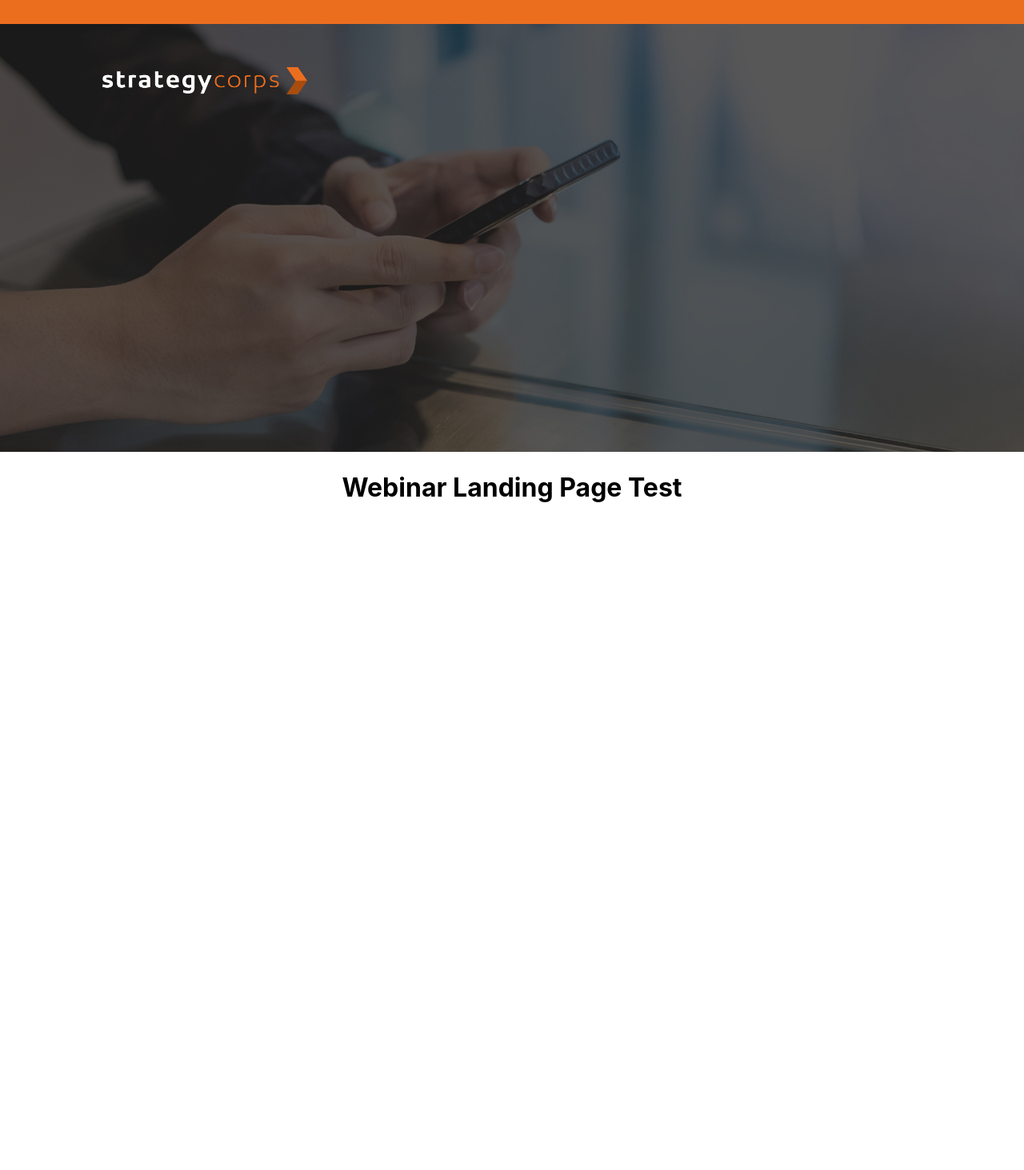
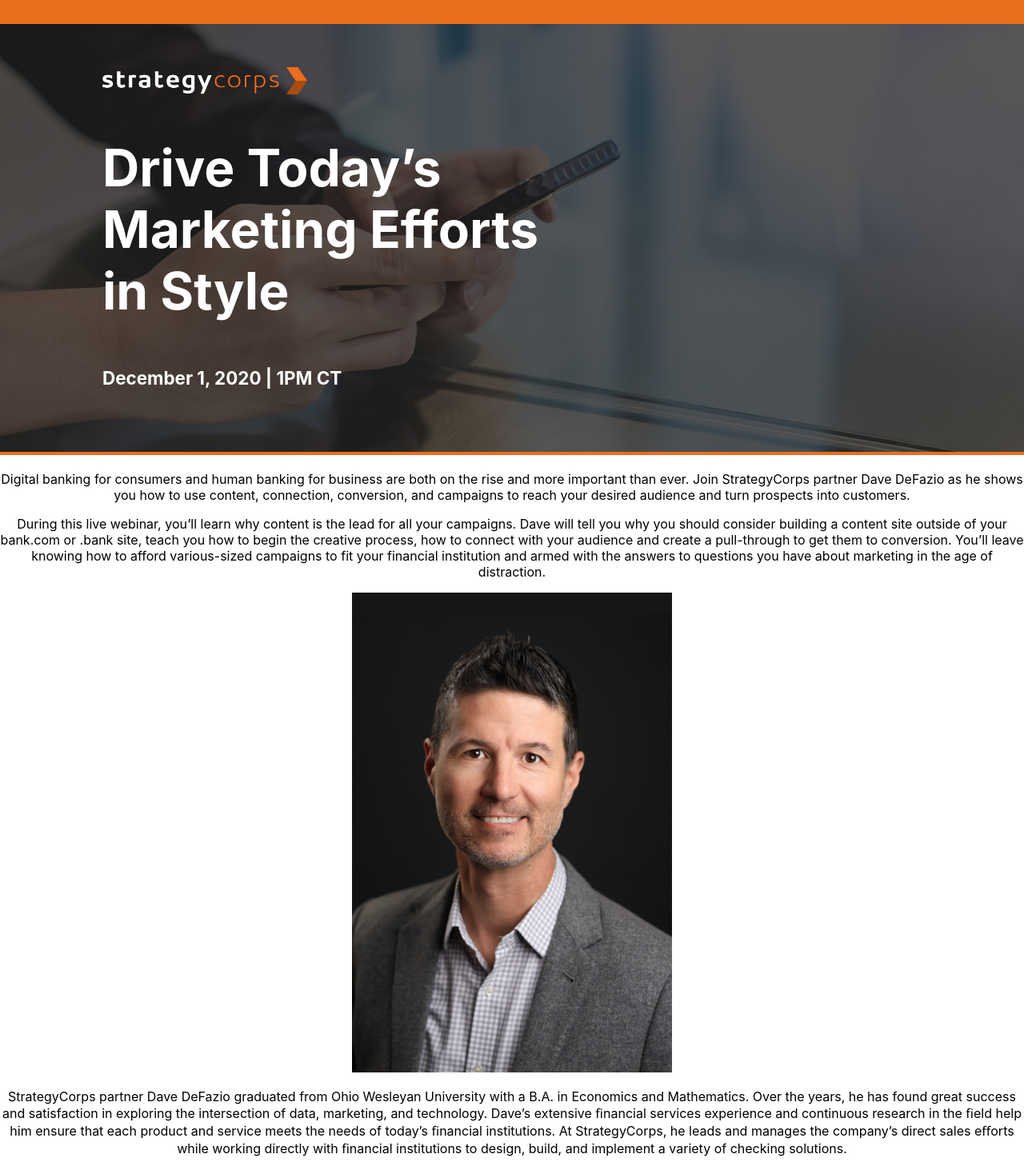
Before and after one commit to candaceyw/sc-webinar-landing, a React (Create React App) app in the folder client/: page / in a window 1280 px wide. Shown: the top 1463 px of the page at 80% size. Before the commit the page ends 800 px from the top, so only its background shows below. Built offline with nearby package versions, Linux system fonts and the light colour scheme.

Commit message:
added text information

```diff
--- a/client/src/App.js
+++ b/client/src/App.js
@@ -1,12 +1,13 @@
 import React from 'react';
 import './App.css';
-import { Header } from './components/index';
+import { Header, Body, About } from './components/index';
 
 function App() {
   return (
     <div className='App'>
       <Header />
-      <h1> Webinar Landing Page Test</h1>
+      <Body />
+      <About />
     </div>
   );
 }
--- /dev/null
+++ b/client/src/components/About.js
@@ -0,0 +1,23 @@
+import React from 'react';
+import Dave from '../assests/DaveDeFazio.png';
+
+function About() {
+  return (
+    <div>
+      <img src={Dave} alt='Headshot of Dave DeFazio' className='headshot' />
+      <p>
+        StrategyCorps partner Dave DeFazio graduated from Ohio Wesleyan
+        University with a B.A. in Economics and Mathematics. Over the years, he
+        has found great success and satisfaction in exploring the intersection
+        of data, marketing, and technology. Dave’s extensive ﬁnancial services
+        experience and continuous research in the ﬁeld help him ensure that each
+        product and service meets the needs of today’s ﬁnancial institutions. At
+        StrategyCorps, he leads and manages the company’s direct sales eﬀorts
+        while working directly with ﬁnancial institutions to design, build, and
+        implement a variety of checking solutions.
+      </p>
+    </div>
+  );
+}
+
+export default About;
--- /dev/null
+++ b/client/src/components/Body.js
@@ -0,0 +1,28 @@
+import React from 'react';
+
+function Body() {
+  return (
+    <div>
+      <p>
+        Digital banking for consumers and human banking for business are both on
+        the rise and more important than ever. Join StrategyCorps partner Dave
+        DeFazio as he shows you how to use content, connection, conversion, and
+        campaigns to reach your desired audience and turn prospects into
+        customers.
+      </p>
+
+      <p>
+        During this live webinar, you’ll learn why content is the lead for all
+        your campaigns. Dave will tell you why you should consider building a
+        content site outside of your bank.com or .bank site, teach you how to
+        begin the creative process, how to connect with your audience and create
+        a pull-through to get them to conversion. You’ll leave knowing how to
+        afford various-sized campaigns to fit your financial institution and
+        armed with the answers to questions you have about marketing in the age
+        of distraction.
+      </p>
+    </div>
+  );
+}
+
+export default Body;
--- /dev/null
+++ b/client/src/components/Footer.js
@@ -0,0 +1,11 @@
+import React from 'react';
+
+function Footer() {
+  return (
+    <div>
+      <div className='bottom-bar'></div>
+    </div>
+  );
+}
+
+export default Footer;
--- a/client/src/components/Header.js
+++ b/client/src/components/Header.js
@@ -10,6 +10,11 @@
       <div className='container'>
         <img src={hero} alt='man looking at phone' className='hero-image' />
         <img src={logo} alt='strategycorp logo' className='logo-header' />
+        <h1 className='heading'>
+          Drive Today’s <br /> Marketing Efforts <br />
+          in Style
+        </h1>
+        <h3 className='date'>December 1, 2020 | 1PM CT</h3>
       </div>
     </div>
   );
--- a/client/src/components/index.js
+++ b/client/src/components/index.js
@@ -1,3 +1,5 @@
 export { default as Header } from './Header';
-
+export { default as Body } from './Body';
 export { default as Form } from './Form';
+export { default as About } from './About';
+export { default as Footer } from './Footer';
--- a/client/src/components/styles.scss
+++ b/client/src/components/styles.scss
@@ -13,6 +13,7 @@
 
   .hero-image {
     width: 110%;
+    border-bottom: 4px solid #eb6e1f;
   }
 
   .logo-header {
@@ -21,4 +22,21 @@
     left: 10%;
     width: 20%;
   }
+
+  .heading {
+    position: absolute;
+    top: 18%;
+    left: 10%;
+    text-align: left;
+    color: white;
+    font-size: 5vw;
+  }
+
+  .date {
+    position: absolute;
+    top: 75%;
+    left: 10%;
+    color: white;
+    font-size: 1.75vw;
+  }
 }
```
